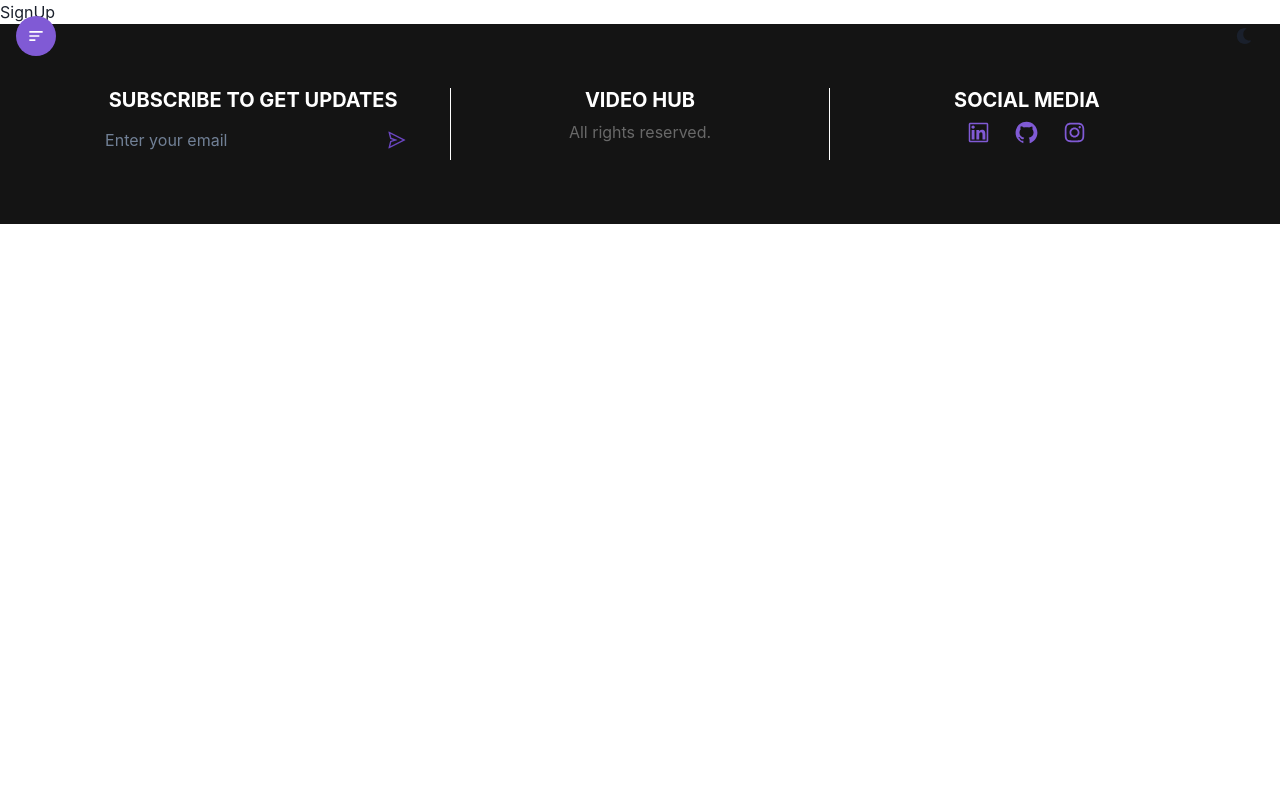
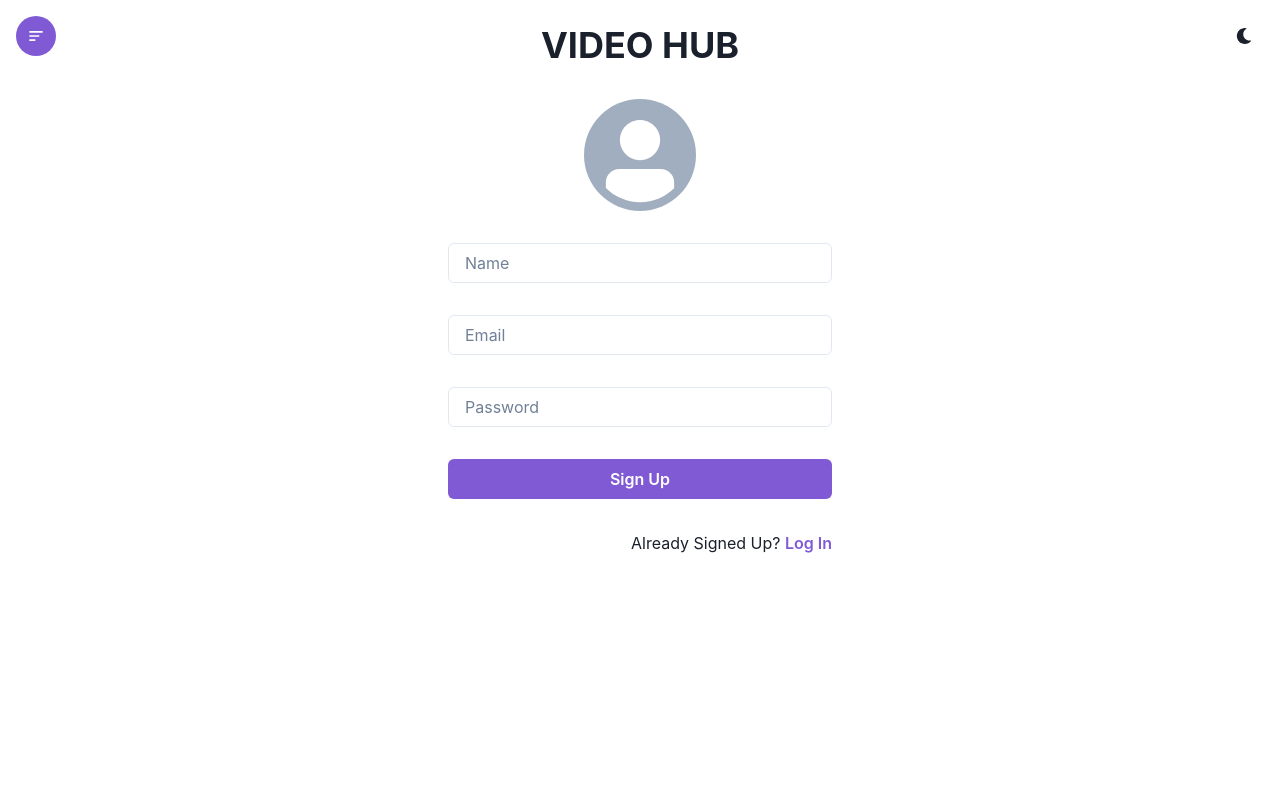
Before and after one commit to ramit-mehta/chakra-ui-react, a React (Create React App) app: page /signup in a window 1280 px wide. Shown: the top 800 px of the page. Built offline with nearby package versions, Linux system fonts and the light colour scheme.

Commit message:
sign up page done

```diff
--- a/src/components/SignUp.jsx
+++ b/src/components/SignUp.jsx
@@ -1,7 +1,61 @@
+import {
+  Container,
+  Heading,
+  VStack,
+  Input,
+  Button,
+  Text,
+  Avatar,
+} from '@chakra-ui/react';
 import React from 'react';
+import { Link } from 'react-router-dom';
 
 const SignUp = () => {
-  return <div>SignUp</div>;
+  return (
+    <Container maxW={'container.xl'} h={'100vh'} p="16">
+      <form>
+        <VStack
+          alignItems={'stretch'}
+          spacing={['5', '8']}
+          w={['full', '96']}
+          margin="auto"
+          my={'-10'}
+        >
+          <Heading textAlign={'center'}>VIDEO HUB</Heading>
+          <Avatar alignSelf={'center'} boxSize="28" />
+          <Input
+            placeholder="Name"
+            type={'text'}
+            required
+            focusBorderColor={'purple.500'}
+          />
+          <Input
+            placeholder="Email"
+            type={'email'}
+            required
+            focusBorderColor={'purple.500'}
+          />
+          <Input
+            placeholder="Password"
+            type={'password'}
+            required
+            focusBorderColor={'purple.500'}
+          />
+
+          <Button colorScheme={'purple'} type="submit">
+            Sign Up
+          </Button>
+
+          <Text textAlign={'right'}>
+            Already Signed Up?{' '}
+            <Button variant={'link'} colorScheme="purple">
+              <Link to={'/login'}>Log In</Link>
+            </Button>
+          </Text>
+        </VStack>
+      </form>
+    </Container>
+  );
 };
 
 export default SignUp;
```
